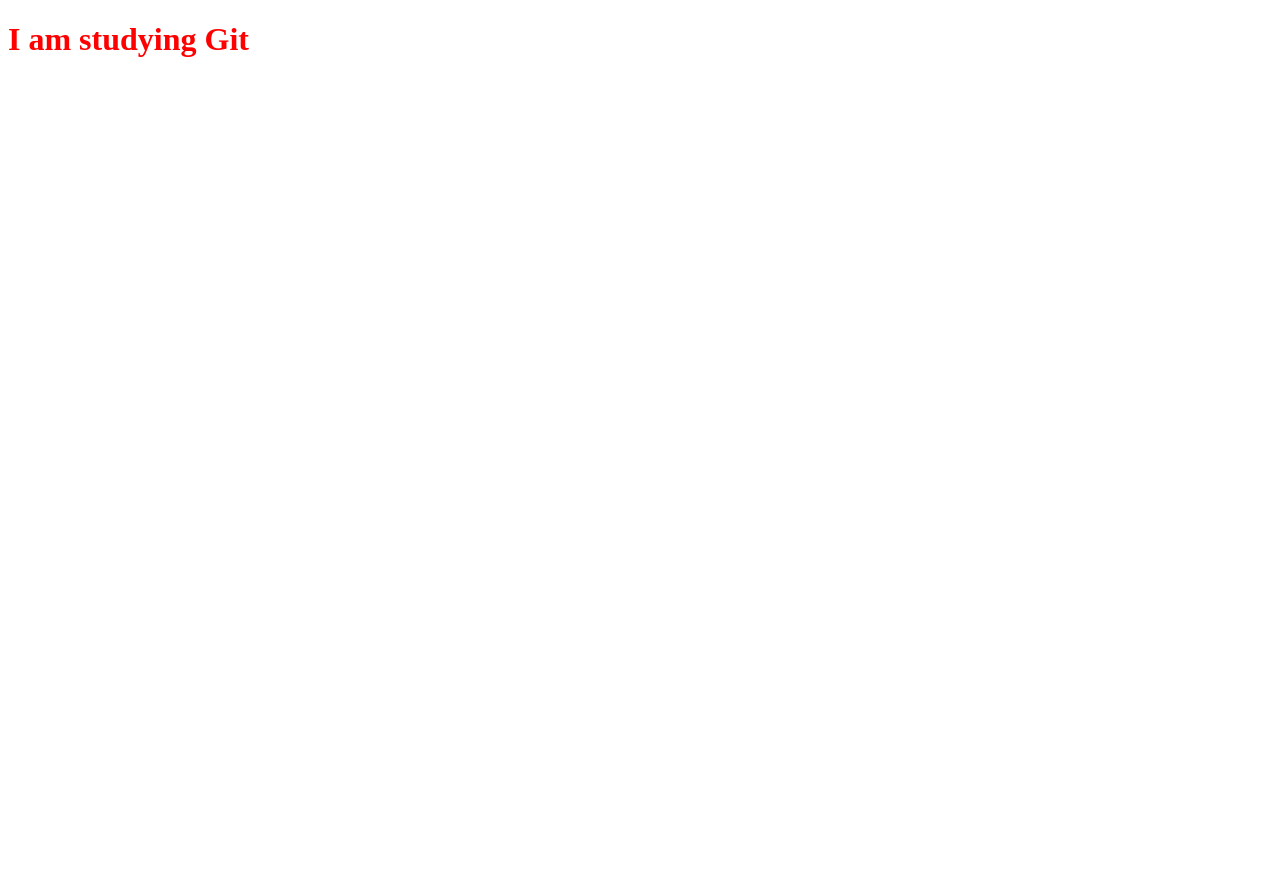
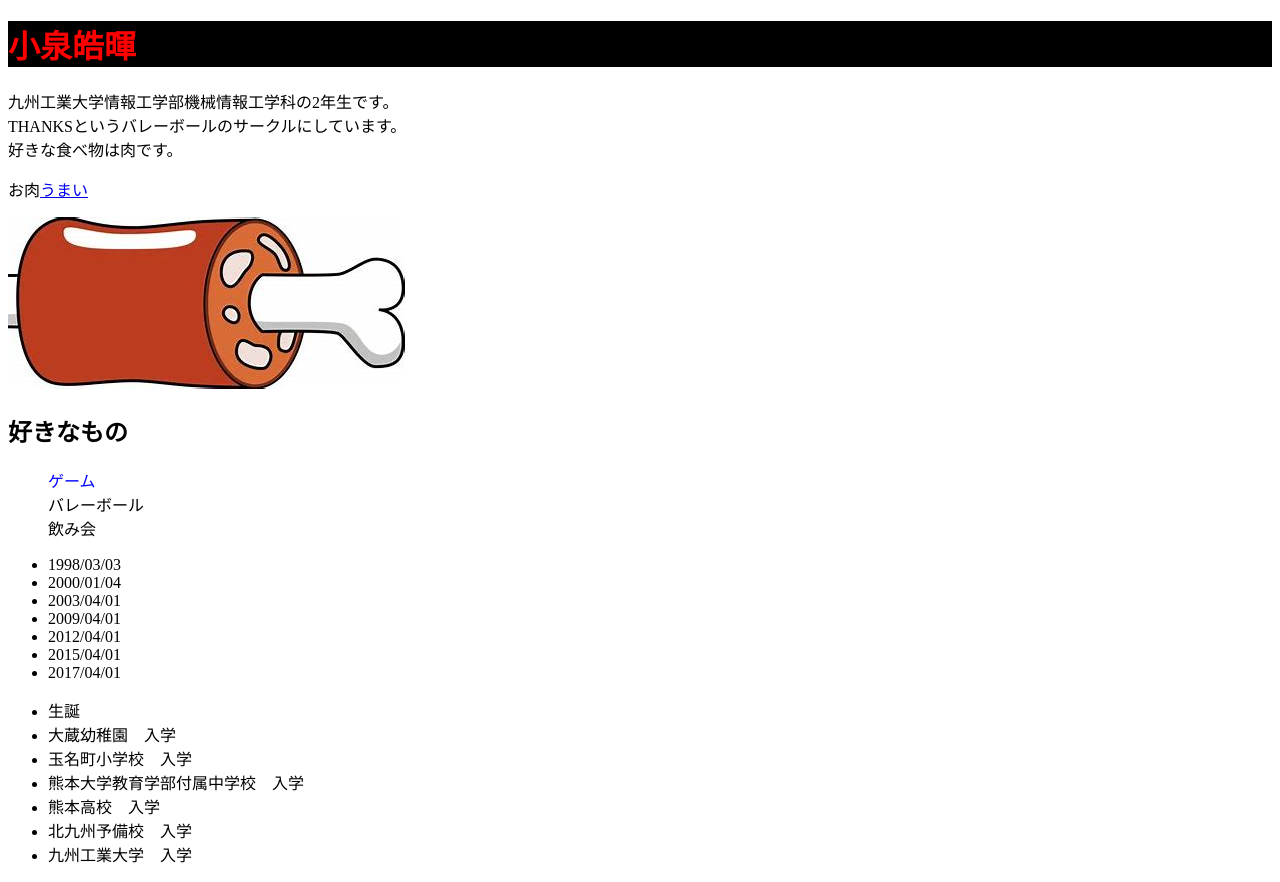
Before and after one commit to kokiab/kokiab.github.io, a plain HTML site: page index.html in a window 1280 px wide. Before the commit the page ends 800 px from the top, so only its background shows below. Drawn offline with Linux system fonts and the light colour scheme.

Commit message:
initial commit

```diff
--- a/index.html
+++ b/index.html
@@ -1,11 +1,45 @@
 <!DOCTYPE html>
-<html lang="en" dir="ltr">
+<html lang="ja">
   <head>
+    <meta charset="utf-8">
+    <title>タイトル</title>
     <link rel="stylesheet" href="style.css">
-    <meta charset="utf-8">
-    <title></title>
   </head>
   <body>
-<h1>  I am studying Git </h1>
+    <div class="introduction">
+      <h1>小泉皓暉</h1>
+      <p>九州工業大学情報工学部機械情報工学科の2年生です。
+      <br>THANKSというバレーボールのサークルにしています。<br>好きな食べ物は肉です。</p>
+    </div>
+    <p>お肉<a href="https://www.hanamasa.co.jp/">うまい</a></p>
+    <img src="./niku.png" alt="サンプル" >
+    <div class="favorite">
+      <h2>好きなもの</h2>
+      <ul>
+        <li class="game">ゲーム</li>
+        <li>バレーボール</li>
+        <li>飲み会</li>
+      </ul>
+    </div>
+    <div class="history">
+      <ul>
+        <li>1998/03/03</li>
+        <li>2000/01/04</li>
+        <li>2003/04/01</li>
+        <li>2009/04/01</li>
+        <li>2012/04/01</li>
+        <li>2015/04/01</li>
+        <li>2017/04/01</li>
+      </ul>
+      <ul>
+        <li>生誕</li>
+        <li>大蔵幼稚園　入学</li>
+        <li>玉名町小学校　入学</li>
+        <li>熊本大学教育学部付属中学校　入学</li>
+        <li>熊本高校　入学</li>
+        <li>北九州予備校　入学</li>
+        <li>九州工業大学　入学</li>
+      </ul>
+    </div>
   </body>
 </html>
--- a/style.css
+++ b/style.css
@@ -1,3 +1,12 @@
 h1{
   color: red;
+  background-color:  black;
 }
+
+.game {
+  color: blue;
+}
+
+.favorite ul{
+  list-style: none;
+}
```
Also changed, not shown: niku.png (added).
